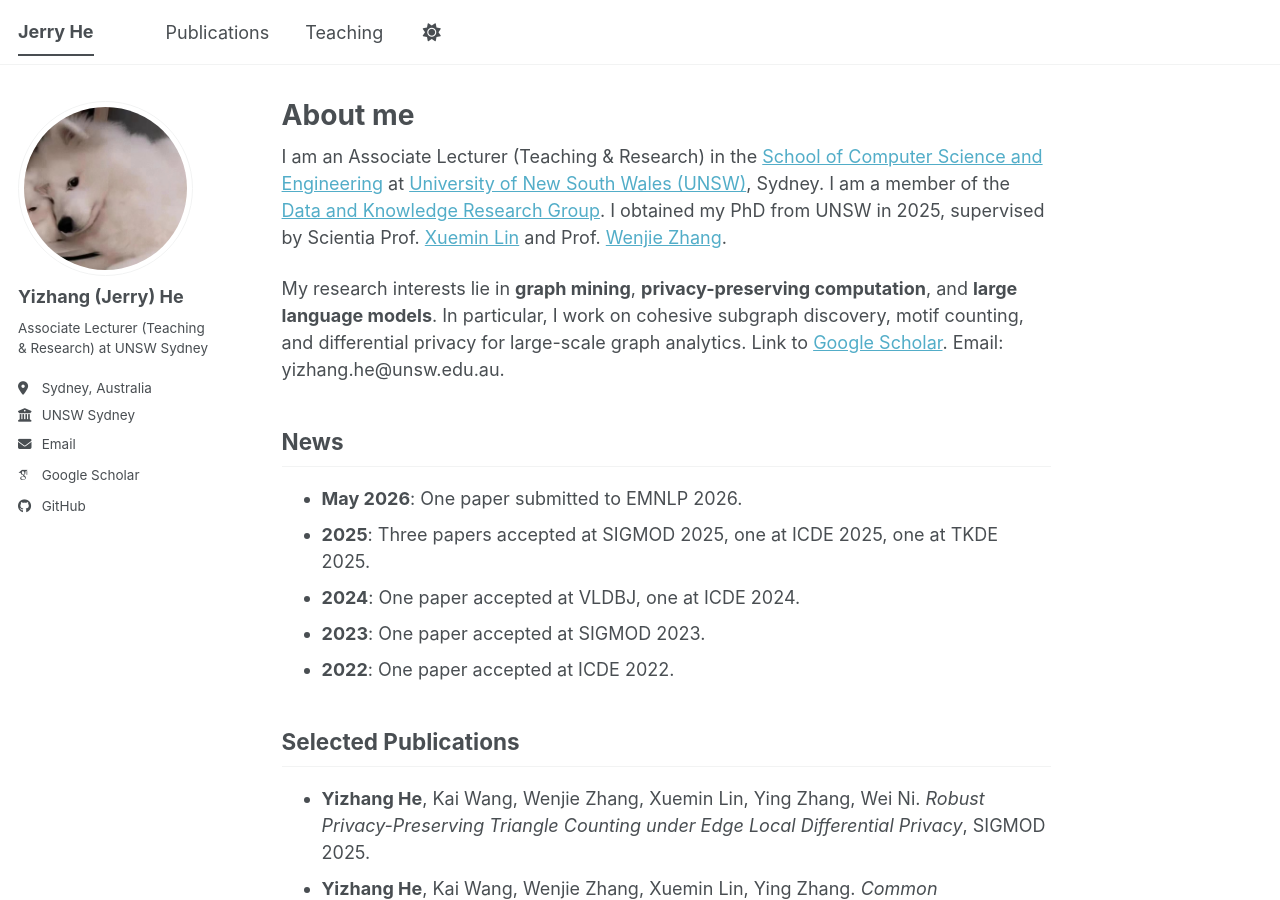
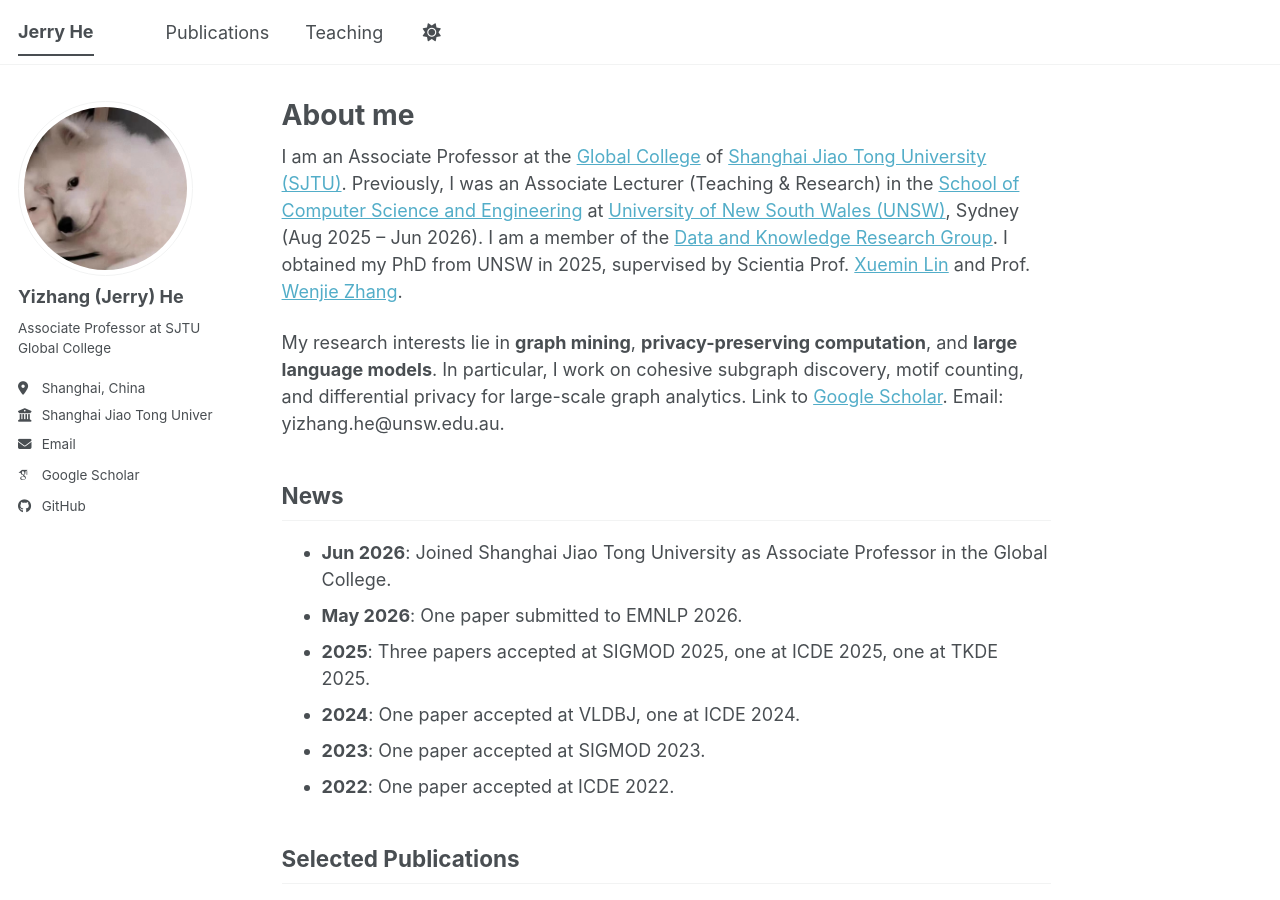
Before and after one commit to jerryUNSW/jerryUNSW.github.io, a Jekyll site: the page built from _pages/about.md, in a window 1280 px wide and 900 px high. Built offline with Jekyll 4.4.1, drawn with Linux system fonts in a browser that asks for light colours; some web fonts are replaced; a script bundle is joined from its source files by our own code; library files that are not in the unit come from our copies.

Commit message:
Update: add SJTU Associate Professor position from Jun 2026

```diff
--- a/_config.yml
+++ b/_config.yml
@@ -12,7 +12,7 @@
 title                    : "Jerry He"
 title_separator          : "-"
 name                     : &name "Jerry He"
-description              : &description "Associate Lecturer at UNSW Sydney. Research in graph mining, differential privacy, and LLMs."
+description              : &description "Associate Professor at SJTU Global College. Research in graph mining, differential privacy, and LLMs."
 url                      : https://jerryunsw.github.io
 baseurl                  : ""
 repository               : "jerryunsw/jerryunsw.github.io"
@@ -23,9 +23,9 @@
   avatar           : "profile.png"
   name             : "Yizhang (Jerry) He"
   pronouns         :
-  bio              : "Associate Lecturer (Teaching & Research) at UNSW Sydney"
-  location         : "Sydney, Australia"
-  employer         : "UNSW Sydney"
+  bio              : "Associate Professor at SJTU Global College"
+  location         : "Shanghai, China"
+  employer         : "Shanghai Jiao Tong University"
   uri              :
   email            : "yizhang.he@unsw.edu.au"
 
--- a/_pages/about.md
+++ b/_pages/about.md
@@ -8,12 +8,13 @@
   - /about.html
 ---
 
-I am an Associate Lecturer (Teaching & Research) in the [School of Computer Science and Engineering](https://www.unsw.edu.au/engineering/our-schools/computer-science-and-engineering) at [University of New South Wales (UNSW)](https://www.unsw.edu.au/), Sydney. I am a member of the [Data and Knowledge Research Group](https://unswdb.github.io/). I obtained my PhD from UNSW in 2025, supervised by Scientia Prof. [Xuemin Lin](https://unswdb.github.io/people.html) and Prof. [Wenjie Zhang](https://unswdb.github.io/people.html).
+I am an Associate Professor at the [Global College](https://global.sjtu.edu.cn/) of [Shanghai Jiao Tong University (SJTU)](https://www.sjtu.edu.cn/). Previously, I was an Associate Lecturer (Teaching & Research) in the [School of Computer Science and Engineering](https://www.unsw.edu.au/engineering/our-schools/computer-science-and-engineering) at [University of New South Wales (UNSW)](https://www.unsw.edu.au/), Sydney (Aug 2025 – Jun 2026). I am a member of the [Data and Knowledge Research Group](https://unswdb.github.io/). I obtained my PhD from UNSW in 2025, supervised by Scientia Prof. [Xuemin Lin](https://unswdb.github.io/people.html) and Prof. [Wenjie Zhang](https://unswdb.github.io/people.html).
 
 My research interests lie in **graph mining**, **privacy-preserving computation**, and **large language models**. In particular, I work on cohesive subgraph discovery, motif counting, and differential privacy for large-scale graph analytics. Link to [Google Scholar](https://scholar.google.com/citations?user=AeA4sfcAAAAJ). Email: yizhang.he@unsw.edu.au.
 
 ## News
 
+- **Jun 2026**: Joined Shanghai Jiao Tong University as Associate Professor in the Global College.
 - **May 2026**: One paper submitted to EMNLP 2026.
 - **2025**: Three papers accepted at SIGMOD 2025, one at ICDE 2025, one at TKDE 2025.
 - **2024**: One paper accepted at VLDBJ, one at ICDE 2024.
```
Also changed, not shown: _pages/cv.md (+4 -1 lines).
